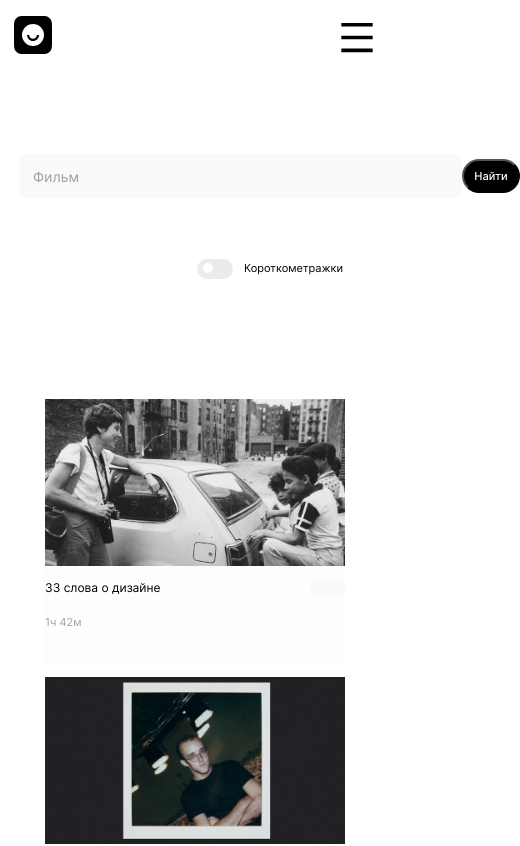
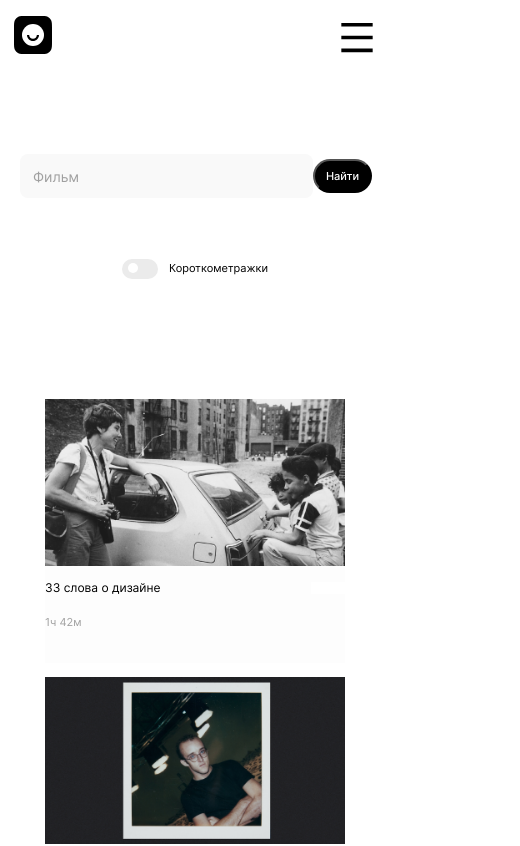
Before and after one commit to KarinaBrez/movies-explorer-frontend, a React (Create React App) app in the folder movies-explorer/: page /movies in a window 390 px wide. Shown: the top 846 px of the page, 520 px wide, since content can reach past the window. Built offline with nearby package versions, Linux system fonts and the light colour scheme.

Commit message:
2 итерация

```diff
--- a/movies-explorer/src/components/Header/Header.css
+++ b/movies-explorer/src/components/Header/Header.css
@@ -49,7 +49,7 @@
   border: none;
   outline: none;
 
-  color: #ffffff;
+  color: #000000;
   font-weight: 500;
   font-size: 10px;
   line-height: 16px;
--- a/movies-explorer/src/components/Movies/Movies.css
+++ b/movies-explorer/src/components/Movies/Movies.css
@@ -8,7 +8,6 @@
     grid-column: 1fr;
     grid-row: 1fr, 1fr;
     padding: 80px 10px 46px;
-    max-width: 1280px;
     margin: 0 auto;
   }
 
--- a/movies-explorer/src/components/Movies/MoviesCard/MoviesCard.css
+++ b/movies-explorer/src/components/Movies/MoviesCard/MoviesCard.css
@@ -47,7 +47,7 @@
   .movie-card__button {
     margin: 0;
     padding-left: 28px;
-    background-color: #F9F9F9;
+    background-color: #FFFFFF;
     background-position: center;
     background-repeat: no-repeat;
     background-size:contain;
--- a/movies-explorer/src/components/Movies/SearchForm/SearchForm.css
+++ b/movies-explorer/src/components/Movies/SearchForm/SearchForm.css
@@ -61,4 +61,14 @@
     .search__image{
       display: none;
     }
+
   }
+
+  @media screen and (max-width: 540px) {
+    .search {
+      width: 95%;
+    }
+
+
+
+  }
```
